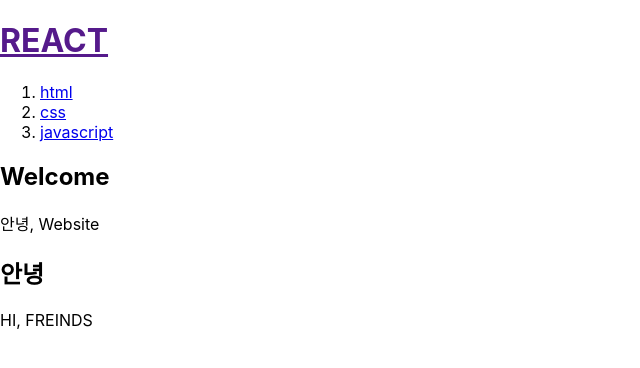
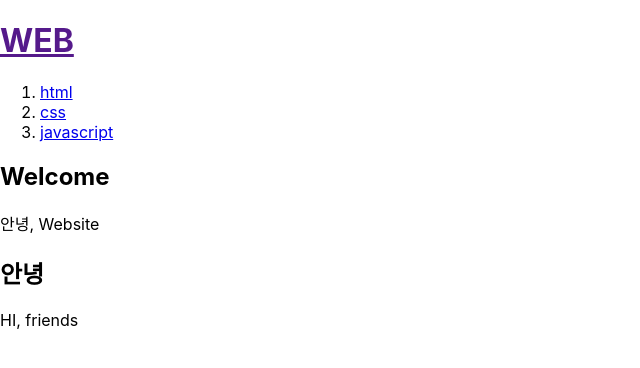
Before and after one commit to liondot/react2022, a React (Create React App) app: page / in a window 1280 px wide. Shown: the top 368 px of the page, without its empty margins (0-640 px from the left). Built offline with nearby package versions, Linux system fonts and the light colour scheme.

Commit message:
이벤트: 목록안에 설치한 링크를 이벤트를 호출할 때 입력값을 주는 방법

```diff
--- a/src/App.js
+++ b/src/App.js
@@ -2,10 +2,12 @@
 import './App.css';
 
 function Header(props){
-  console.log('props', props)
   return (
     <header>
-      <h1><a href=''>{props.title}</a></h1>
+      <h1><a href='' onClick={(event)=>{
+        event.preventDefault();
+        props.onChangeMode()
+      }}>{props.title}</a></h1>
     </header>
   )
 }
@@ -14,7 +16,10 @@
   const lis = [];
   for(let i = 0; i < props.topics.length; i++) {
     let t = props.topics[i];
-    lis.push(<li key={t.id}><a href={'/read/ + t.id'}>{t.title}</a></li>)
+    lis.push(<li key={t.id}><a id={t.id} href={'/read/ + t.id'} onClick={event=> {
+      event.preventDefault()
+      props.onChangeMode(event.target.id)
+    }}>{t.title}</a></li>)
   }
   return (
     <nav>
@@ -42,10 +47,14 @@
   ]
   return (
    <div>
-    <Header title="REACT"/>
-    <Nav topics={topics}/>
+    <Header title="WEB" onChangeMode={()=>{
+      alert('Header');
+    }}/>
+    <Nav topics={topics} onChangeMode={(id)=>{
+      alert(id)
+    }}/>
     <Article title="Welcome" body="안녕, Website"/>
-    <Article title="안녕" body="HI, FREINDS "/>
+    <Article title="안녕" body="HI, friends"/>
    </div>
   );
 }
```
